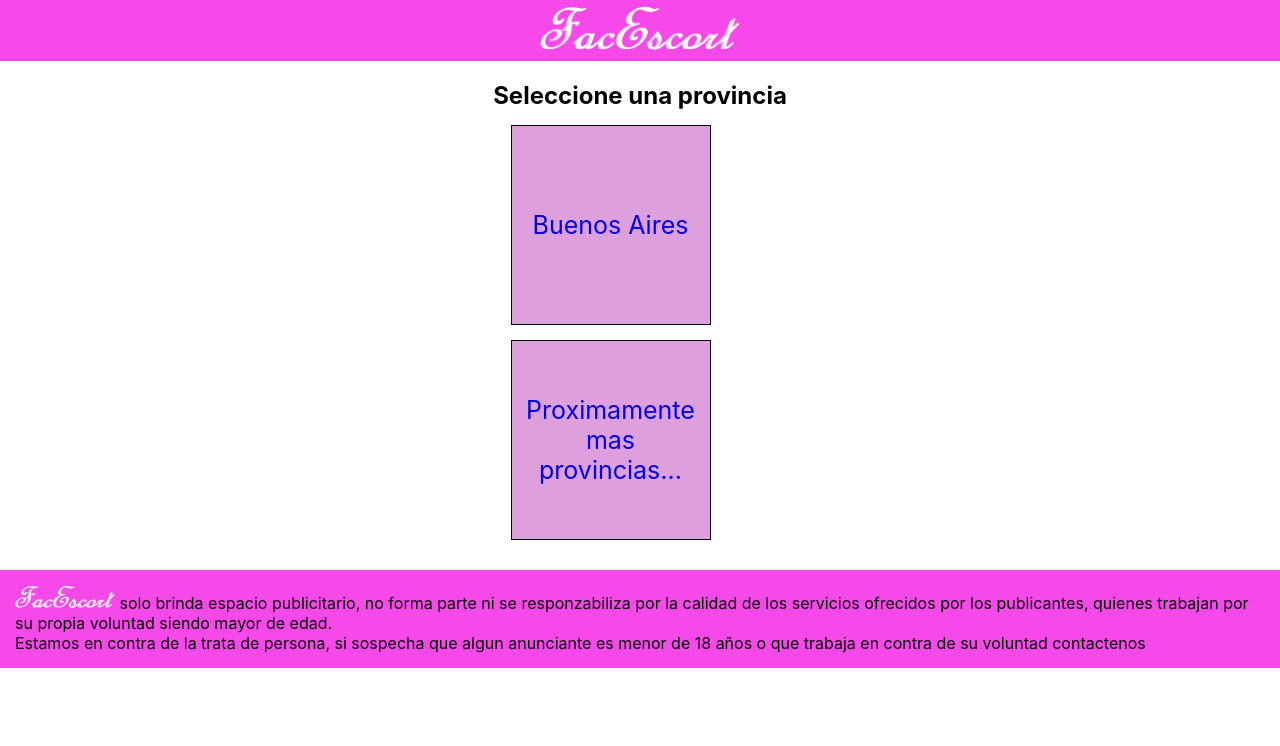
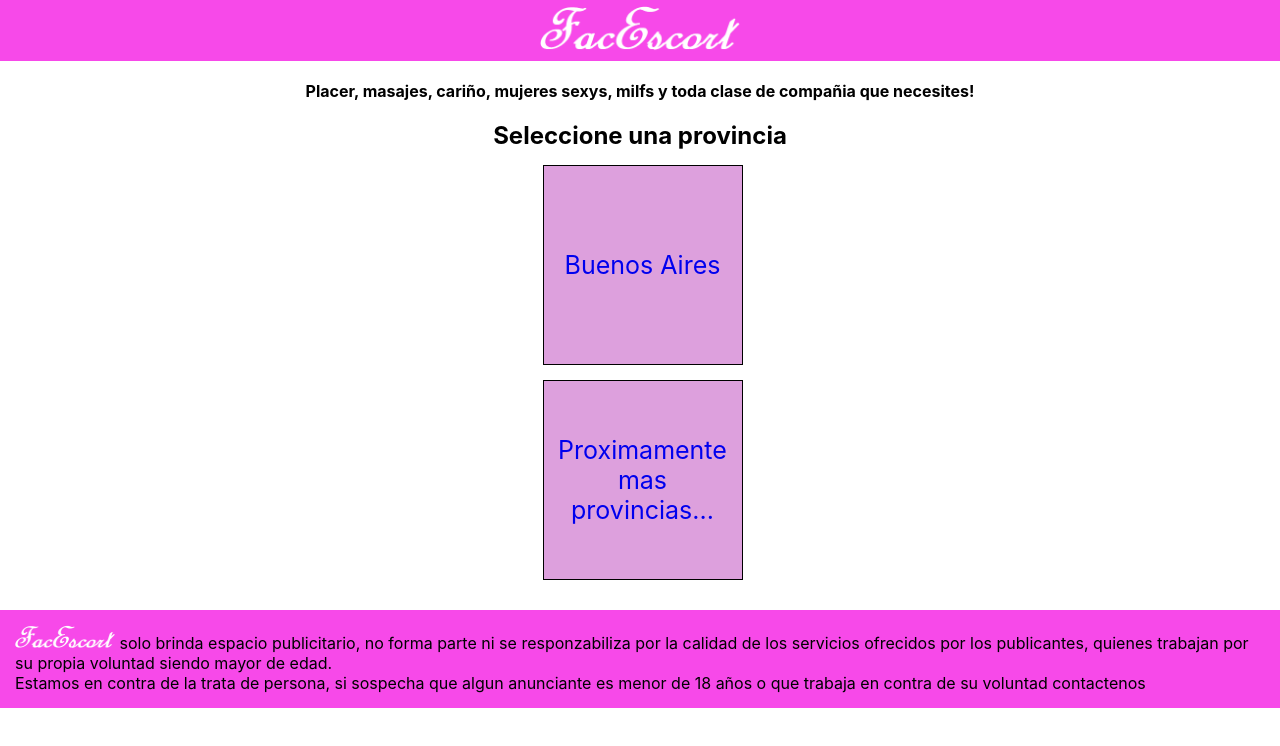
Before and after one commit to faceweb22/facescort, a React (Create React App) app: page / in a window 1280 px wide. Shown: the top 746 px of the page. Built offline with nearby package versions, Linux system fonts and the light colour scheme; a web font is replaced by a local one.

Commit message:
se agrego un parrafo y demas
en el inicio se agrego un parrafo y tambien se hizo algunos ajustes en el css, tambien se modifico los parametros temporales de settime

```diff
--- a/public/index.html
+++ b/public/index.html
@@ -11,7 +11,7 @@
     <!-- <meta itemprop="description" content="" /> -->
 
 
-    <link rel="icon" href="https://github.com/faceweb22/facescort/blob/master/src/multimedia/faceLogo.png?raw=true"/>
+    <link rel="icon" href="https://firebasestorage.googleapis.com/v0/b/publicidades-multimedia.appspot.com/o/logo.png?alt=media&token=91ee0d41-1ec4-43a5-8bee-482338018440"/>
     <link rel="apple-touch-icon" href="%PUBLIC_URL%/logo192.png" />
     <!--
       manifest.json provides metadata used when your web app is installed on a
--- a/src/App.js
+++ b/src/App.js
@@ -1,6 +1,6 @@
 
-import { BrowserRouter, Switch } from "react-router-dom/cjs/react-router-dom.min";
-import { Route } from "react-router-dom";
+import { BrowserRouter, Switch, Route } from "react-router-dom/cjs/react-router-dom.min";
+// import { Route, BrowserRouter, Switch } from "react-router-dom";
 import NavBar from "./components/NavBar";
 import Users from "./components/Users";
 import UserDetailContainer from "./components/UserDetailContainer";
--- a/src/CSS/contacto.css
+++ b/src/CSS/contacto.css
@@ -29,3 +29,7 @@
     padding: 5px;
     border-radius: 22px;
 }
+.copiar:hover{
+    background-color: plum;
+    cursor: pointer;
+}
--- a/src/CSS/main.css
+++ b/src/CSS/main.css
@@ -102,7 +102,7 @@ ul{
     display: flex;
     flex-flow: column nowrap;
     align-items: center;
-    width: 95%;
+    /* width: 95%; */
     font-size: 25px;
 }
 .provContainer a{
@@ -135,6 +135,7 @@ ul{
 
 
 
+
 @media only screen and (min-width: 500px){
     .main{
         display: block;
@@ -149,4 +150,8 @@ ul{
     .tarjetas{
         width: 200px;
     }
+
+    .main h2{
+        margin-top: 20px;
+    }
 }
--- a/src/components/Provincia.js
+++ b/src/components/Provincia.js
@@ -13,6 +13,8 @@ export default function Provincia() {
                 </div>
             </Link>
         </h1>
+        <br></br>
+        <b className='parrafoPrincipal'>Placer, masajes, cariño, mujeres sexys, milfs y toda clase de compañia que necesites!</b>
         <br></br>
         <h2>Seleccione una provincia</h2>
         <div className='provContainer'>
--- a/src/components/UserDetail.js
+++ b/src/components/UserDetail.js
@@ -21,7 +21,7 @@ export default function UserDetail ({items:{id, nombre, category, fotos, wp, por
             </div>
             <div className="imgContainer">
                 <div className="marco">
-                    <img src={portada} className="imgDetail" alt="foto de portada"/>
+                    <img src={portada} className="imgDetail" alt="image"/>
                     {/* <img className="marcaDeAgua" src="https://github.com/faceweb22/face/blob/reacomodando/src/multimedia/faceLogo.png?raw=true" width="200px"></img> */}
 
                 </div>
@@ -29,7 +29,7 @@ export default function UserDetail ({items:{id, nombre, category, fotos, wp, por
                 {
                     fotos?.map(foto=>(
                         <div className="marco">
-                            <img src={foto} key={foto.toString()} className="imgDetail" alt="fotos"></img>
+                            <img src={foto} key={foto.toString()} className="imgDetail" alt="image"></img>
                             {/* <img className="marcaDeAgua" src="https://github.com/faceweb22/face/blob/reacomodando/src/multimedia/faceLogo.png?raw=true" width="200px"></img> */}
 
                         </div>
--- a/src/components/UserDetailContainer.js
+++ b/src/components/UserDetailContainer.js
@@ -3,6 +3,7 @@ import UserDetail from "./UserDetail";
 import { data } from "./Data";
 import { useEffect, useState } from "react";
 import { useParams } from "react-router";
+import toast, { Toaster } from 'react-hot-toast';
 
 
 
@@ -14,7 +15,7 @@ export default function UserDetailContainer(){
 
           setTimeout(()=>{
               resolve(data)
-          },500)
+          },0)
       })
       promesa.then((respuesta)=>{
           const encontrado=respuesta.find(item=> item.id===id)
@@ -23,13 +24,21 @@ export default function UserDetailContainer(){
       }).catch((error)=>{
           console.log(error)
       })
+    //   toast.promise(promesa,
 
+    //     {
+    //         loading:"loading...",
+    //         // success: <b></b>,
+    //         error: <b>ERROR</b>
+    //     }
+    //   )
   },[id])
 
     return(
         <>
 
         <div className="catalogo">
+            <Toaster/>
           <UserDetail items={items}  />
         </div>
 
```
